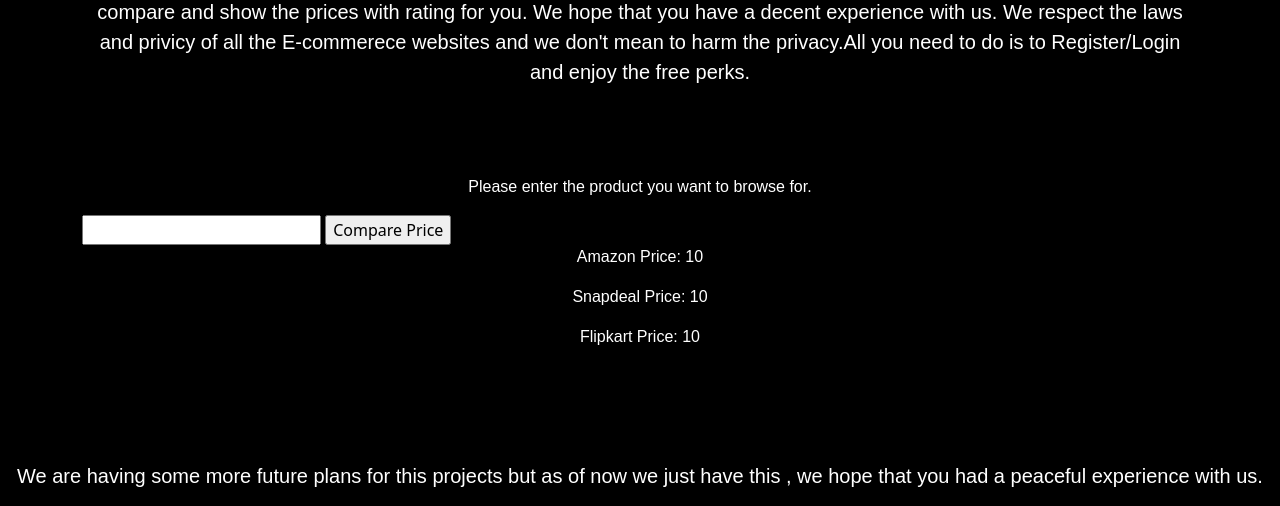
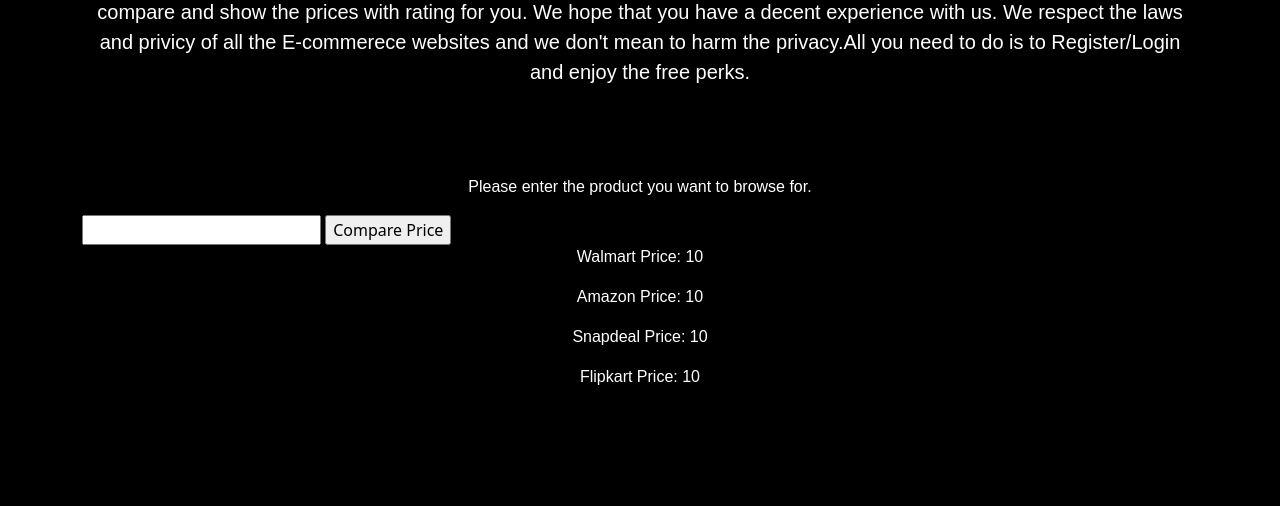
Before and after one commit to salvatoreOm/NULLX, a Flask app: template templates/home.html in a window 1280 px wide. Shown: the part 944-1450 px from the top of the page. Run offline with Flask 3, Linux system fonts and the light colour scheme; the template is opened without the code that fills it: most values are stand-ins (such as "Sample title", 1, 10 or a date in 2020).

Commit message:
Added Walmart

```diff
--- a/app.py
+++ b/app.py
@@ -4,7 +4,20 @@
 
 app = Flask(__name__)
 
+
 # My price comparison functions
+def get_walmart_price(product_name):
+  url = f'https://www.walmart.com/search?q={product_name.replace(" ", "+")}'
+  headers = {
+      # Replace with your User-Agent string
+      'User-Agent':
+      'Mozilla/5.0 (Windows NT 10.0; Win64; x64) AppleWebKit/537.36 (KHTML, like Gecko) Chrome/109.0.0.0 Safari/537.36',
+  }
+  response = requests.get(url, headers=headers)
+  soup = BeautifulSoup(response.content, 'html.parser')
+  soup1 = BeautifulSoup(soup.prettify(), 'html.parser')
+  price = soup1.find('div', class_='mr1 mr2-xl b black lh-copy f5 f4-l')
+  return price.text.strip() if price else 'N/A'
 
 
 def get_flipkart_price(product_name):
@@ -31,7 +44,7 @@
   response = requests.get(url, headers=headers)
   soup = BeautifulSoup(response.content, 'html.parser')
   soup1 = BeautifulSoup(soup.prettify(), 'html.parser')
-  price = soup1.find('span', class_='a-offscreen')
+  price = soup1.find('span', class_='a-price')
   return price.text.strip() if price else 'N/A'
 
 
@@ -50,24 +63,23 @@
 
 @app.route('/', methods=['GET', 'POST'])
 def price_comparison():
-  # meesho_price = None
+  walmart_price = None
   snapdeal_price = None
   amazon_price = None
   flipkart_price = None
 
   if request.method == 'POST':
     product_name = request.form.get('product_name')
-    # meesho_price = get_meesho_price(product_name)
+    walmart_price = get_walmart_price(product_name)
     snapdeal_price = get_snapdeal_price(product_name)
     amazon_price = get_amazon_price(product_name)
     flipkart_price = get_flipkart_price(product_name)
 
-  return render_template(
-      'home.html',
-      # meesho_price=meesho_price,
-      snapdeal_price=snapdeal_price,
-      amazon_price=amazon_price,
-      flipkart_price=flipkart_price)
+  return render_template('home.html',
+                         walmart_price=walmart_price,
+                         snapdeal_price=snapdeal_price,
+                         amazon_price=amazon_price,
+                         flipkart_price=flipkart_price)
 
 
 if __name__ == '__main__':
--- a/templates/home.html
+++ b/templates/home.html
@@ -71,9 +71,9 @@
     </div>
       </div>
 
-    <!-- {% if meesho_price %}
-        <p>Meesho Price: {{ meesho_price }}</p>
-    {% endif %} -->
+    {% if walmart_price %}
+        <p>Walmart Price: {{ walmart_price }}</p>
+    {% endif %}
   {% if amazon_price %}
       <p>Amazon Price: {{ amazon_price }}</p>
   {% endif %}
```
